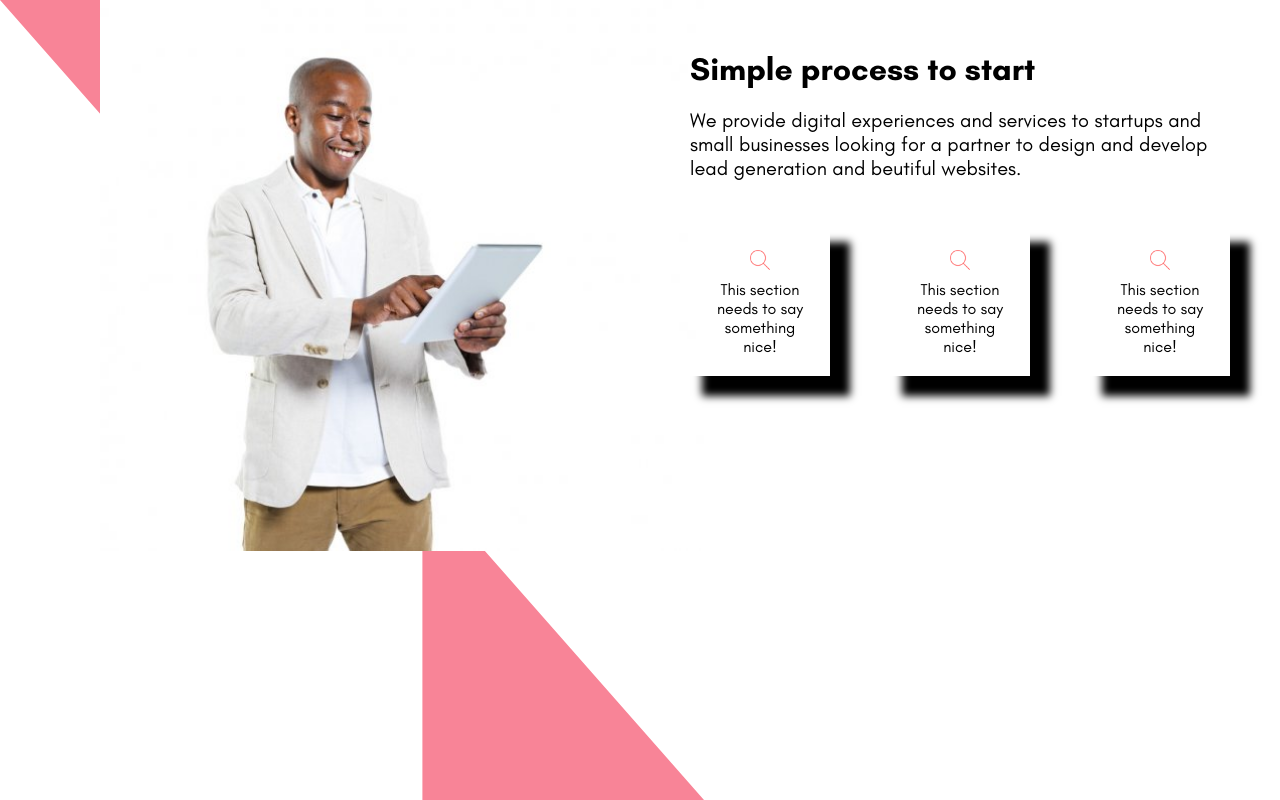
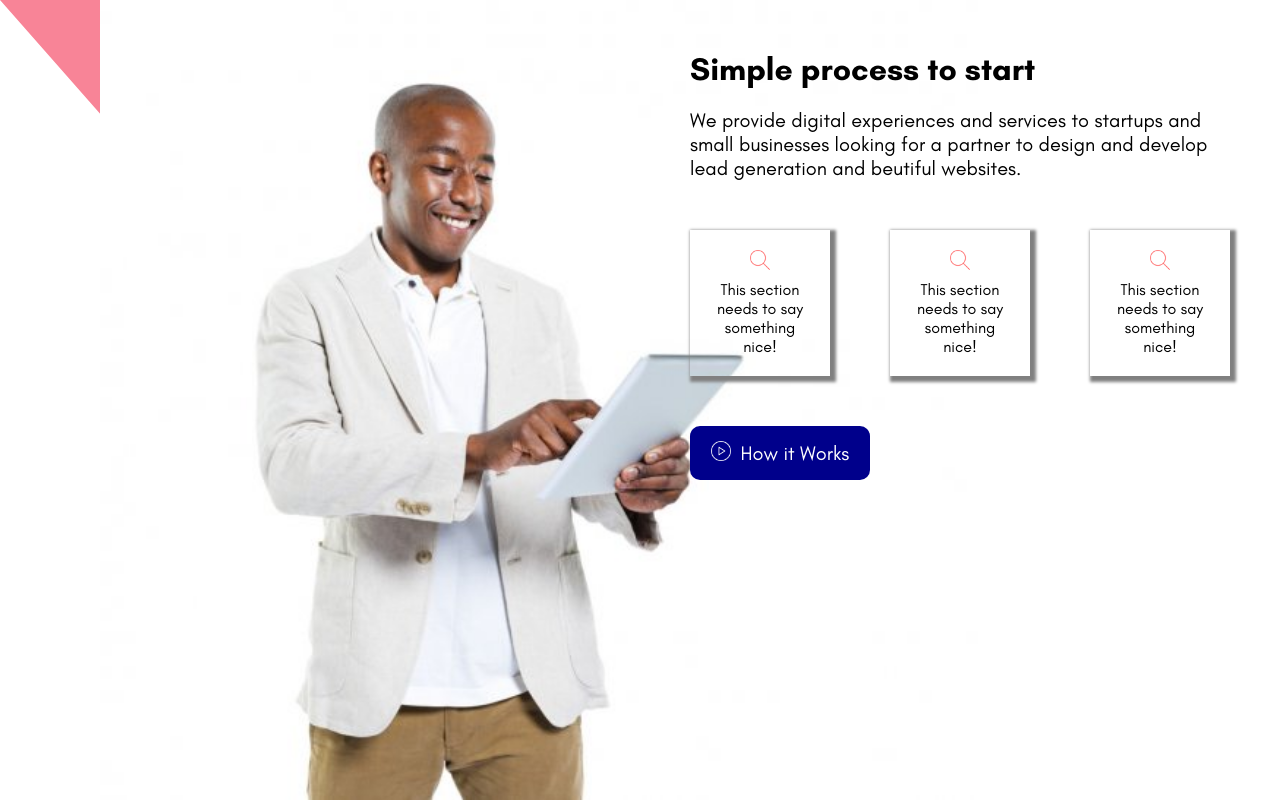
Before and after one commit to Danfirech/react-agency-template-1, a React (Create React App) app: page / in a window 1280 px wide. Shown: the part 1600-2400 px from the top of the page. Built offline with nearby package versions, Linux system fonts and the light colour scheme.

Commit message:
added onclick to my button for image in 3rd section

```diff
--- a/src/components/MiniCard.js
+++ b/src/components/MiniCard.js
@@ -8,7 +8,7 @@ const Container = styled.div`
   display: flex;
   flex-direction: column;
   -webkit-box-shadow: 16px 16px 8px 4px #000000;
-  box-shadow: 16px 16px 8px 4px #000000;
+  box-shadow: 3px 3px 3px 3px gray;
   align-items: center;
 `;
 
--- a/src/components/Service.js
+++ b/src/components/Service.js
@@ -1,10 +1,12 @@
-import React from "react";
+import React, { useState } from "react";
 import styled from "styled-components";
 import Man from "../images/man-ipad.png";
 import MiniCard from "./MiniCard";
+import Icon from "../images/play.png";
 
 const Container = styled.div`
   display: flex;
+  height: 100%;
 `;
 
 const Left = styled.div`
@@ -12,6 +14,7 @@ const Left = styled.div`
 `;
 
 const Image = styled.img`
+  display: ${(props) => props.open && "none"};
   height: 100%;
   margin-left: 100px;
 `;
@@ -47,13 +50,24 @@ const Button = styled.button`
   color: white;
   font-size: 20px;
   padding: 15px;
+  margin-top: 50px;
+  cursor: pointer;
+  display: flex;
+  justify-content: center;
+`;
+
+const Icon1 = styled.img`
+  width: 20px;
+  margin-right: 10px;
 `;
 
 export const Service = () => {
+  const [open, setOpen] = useState(false);
+
   return (
     <Container>
       <Left>
-        <Image src={Man} />
+        <Image open={open} src={Man} />
       </Left>
       <Right>
         <Wrapper>
@@ -68,6 +82,10 @@ export const Service = () => {
             <MiniCard />
             <MiniCard />
           </CardContainer>
+          <Button onClick={() => setOpen(true)}>
+            <Icon1 src={Icon} />
+            How it Works
+          </Button>
         </Wrapper>
       </Right>
     </Container>
```
